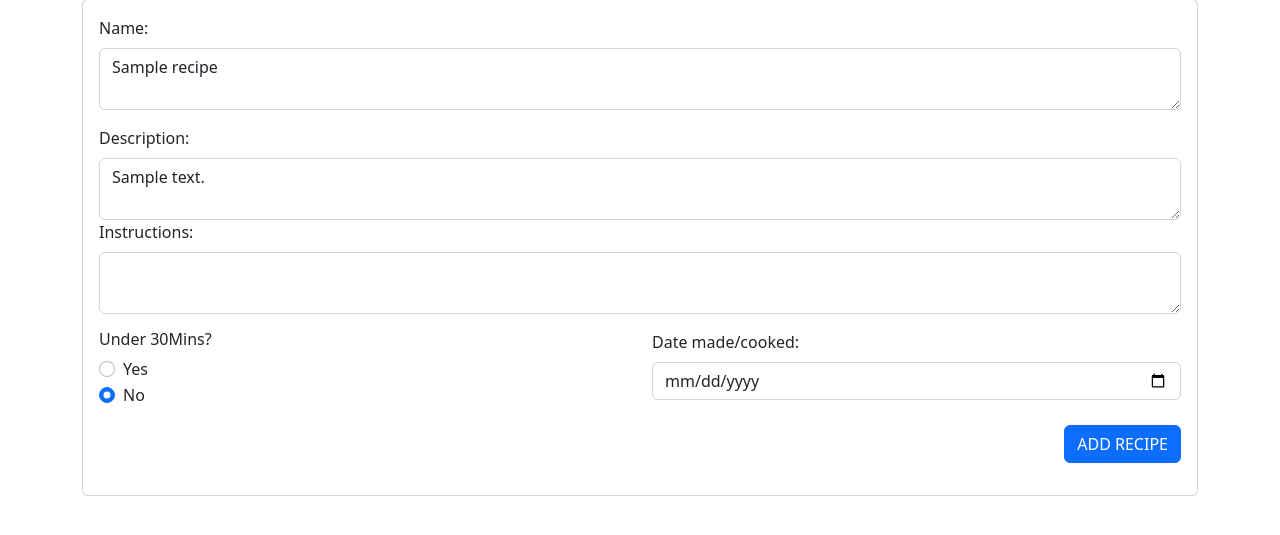
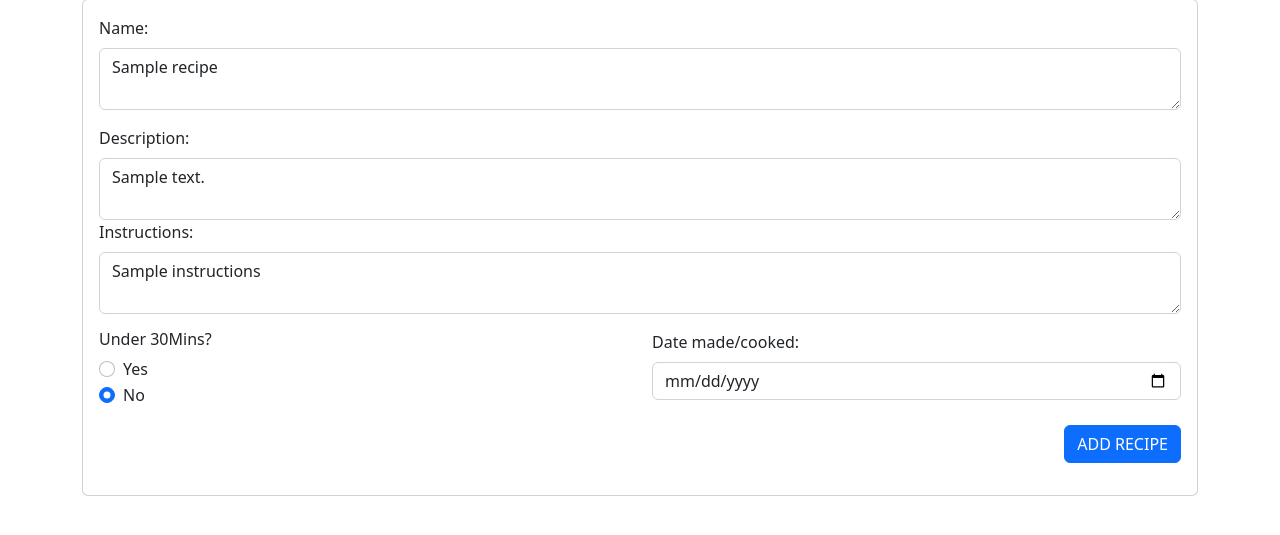
Before and after one commit to stephaniepuertas/recipes, a Flask app: template flask_app/templates/edit_recipe.html in a window 1280 px wide. Shown: the part 129-664 px from the top of the page. Run offline with Flask 2, Linux system fonts and the light colour scheme; the template is opened without the code that fills it: most values are stand-ins (such as "Sample title", 1, 10 or a date in 2020).

Commit message:
added prepopulated text

```diff
--- a/flask_app/templates/edit_recipe.html
+++ b/flask_app/templates/edit_recipe.html
@@ -68,6 +68,7 @@
                             <!-- portion for name -->
                             <div class="mb-3">
                                 <label for="name" class="form-label">Name:</label>
+                                <!-- for prepopulated form you add the jinja tags in the area near the text -- where you would normally put text -->
                                 <textarea name="name" id="name" class="form-control" >{{recipe.name}}</textarea>
                                 {% if messages %}
                                     {% for category, message in messages %}
@@ -92,7 +93,7 @@
                             <!-- portion for instructions -->
                             <div class="mb-3">
                                 <label for="instructions" class="form-label">Instructions:</label>
-                                <textarea name="instructions" id="instructions" class="form-control"></textarea>
+                                <textarea name="instructions" id="instructions" class="form-control">{{recipe.instructions}}</textarea>
                                 {% if messages %}
                                     {% for category, message in messages %}
                                         {% if category == 'instructions' %}
```
